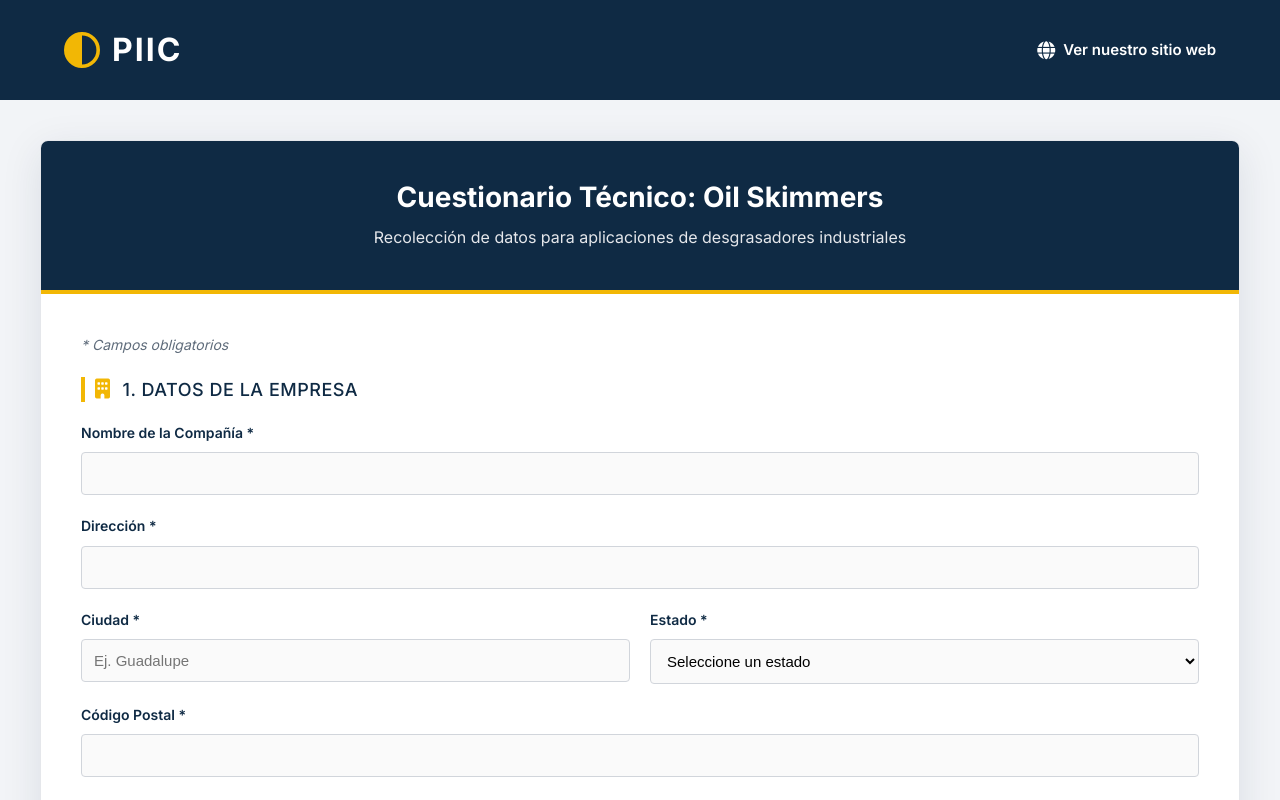
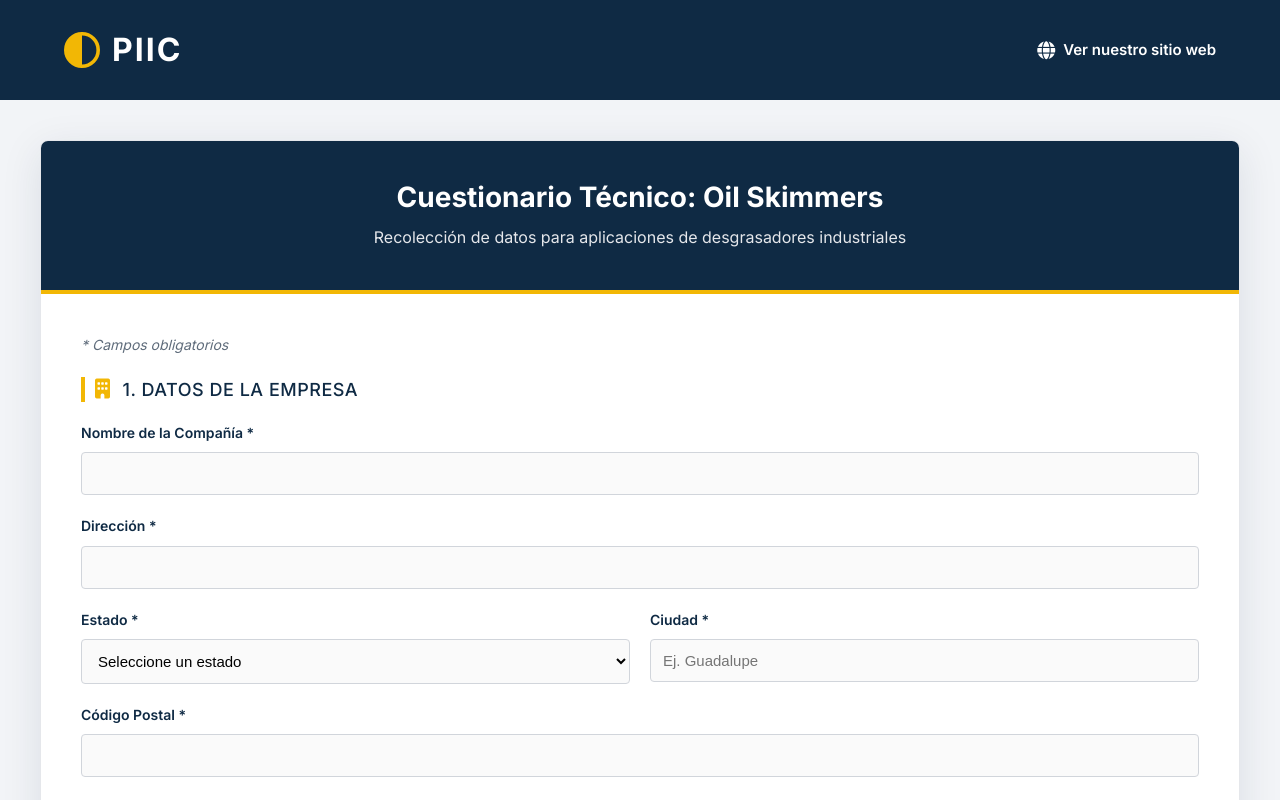
Before and after one commit to felipemiramontesr/piic, a React (Vite) app: page /cuestionario-oil-skimmers in a window 1280 px wide. Shown: the top 800 px of the page. Built offline with nearby package versions, Linux system fonts and the light colour scheme.

Commit message:
style: swap Estado and Ciudad fields in Oil Skimmers form

```diff
--- a/src/pages/OilSkimmersForm.tsx
+++ b/src/pages/OilSkimmersForm.tsx
@@ -188,10 +188,6 @@ export default function OilSkimmersForm() {
                                     <input required name="address" value={formData.address} onChange={handleChange} type="text" className="form-input" />
                                 </div>
                                 <div className="form-group">
-                                    <label>Ciudad *</label>
-                                    <input required name="city" value={formData.city} onChange={handleChange} type="text" className="form-input" placeholder="Ej. Guadalupe" />
-                                </div>
-                                <div className="form-group">
                                     <label>Estado *</label>
                                     <select required name="state" value={formData.state} onChange={handleChange} className="form-input">
                                         <option value="">Seleccione un estado</option>
@@ -199,6 +195,10 @@ export default function OilSkimmersForm() {
                                             <option key={state} value={state}>{state}</option>
                                         ))}
                                     </select>
+                                </div>
+                                <div className="form-group">
+                                    <label>Ciudad *</label>
+                                    <input required name="city" value={formData.city} onChange={handleChange} type="text" className="form-input" placeholder="Ej. Guadalupe" />
                                 </div>
                                 <div className="form-group col-span-2">
                                     <label>Código Postal *</label>
```
